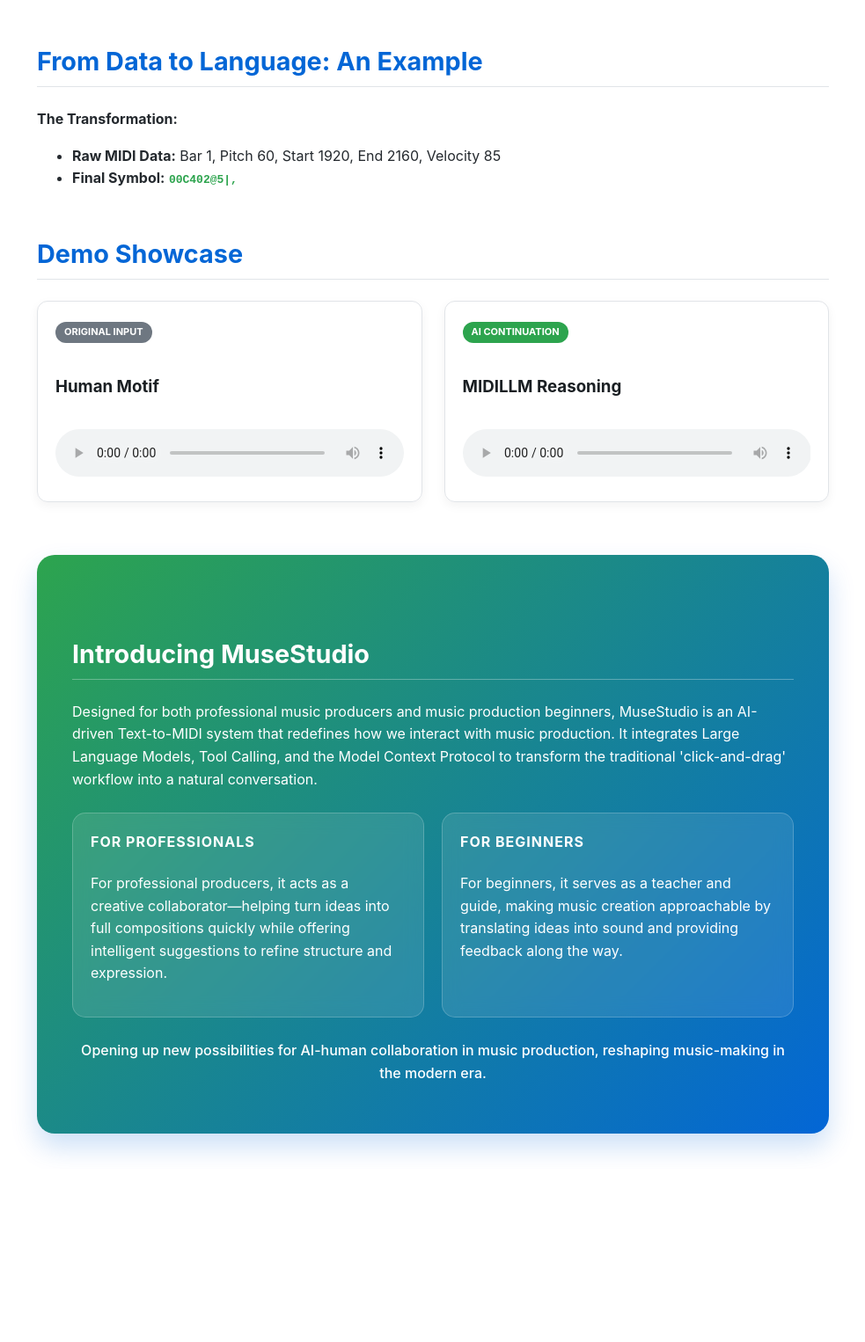
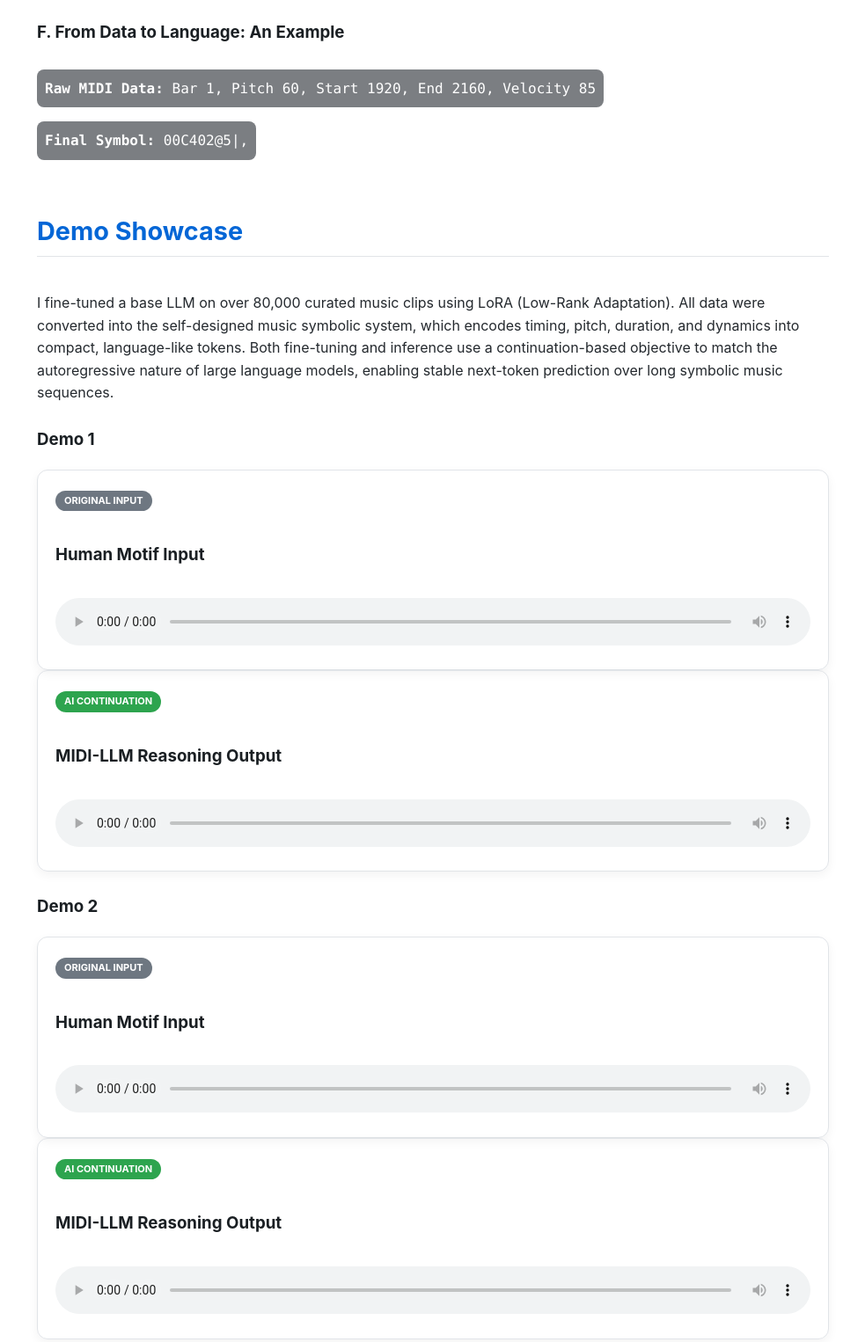
Before and after one commit to CaitlynGao/MIDI-LLM-Fine-Tuning, a plain HTML site: page index.html in a window 1280 px wide. Shown: the part 2240-3766 px from the top of the page at 88% size, without its empty margins (148-1131 px from the left). Before the commit the page ends 3569 px from the top, so only its background shows below. Drawn offline with Linux system fonts and the light colour scheme.

Commit message:
Update index.html

```diff
--- a/index.html
+++ b/index.html
@@ -1,3 +1,4 @@
+
 <!DOCTYPE html>
 <html lang="en">
 <head>
@@ -152,30 +153,46 @@
         <h3>E. Barlines</h3>
         <p>By the end of a measure, all notes are arranged and closed with a measure marker (|,).</p>
 
-    </div>
-
-
-
-    <div class="section-block">
-        <h2>From Data to Language: An Example</h2>
-        <p><strong>The Transformation:</strong></p>
-        <ul>
-            <li><strong>Raw MIDI Data:</strong> Bar 1, Pitch 60, Start 1920, End 2160, Velocity 85</li>
-            <li><strong>Final Symbol:</strong> <code style="color: var(--secondary); font-weight: bold;">00C402@5|,</code></li>
-        </ul>
+        <h3>F. From Data to Language: An Example</h3>
+        <div class="symbol-callout">
+            <strong>Raw MIDI Data:</strong>
+            Bar 1, Pitch 60, Start 1920, End 2160, Velocity 85
+        </div>
+        <br>
+        <div class="symbol-callout">
+            <strong>Final Symbol:</strong>
+            00C402@5|,
+        </div>
     </div>
 
     <h2>Demo Showcase</h2>
     <div class="demo-section">
+        </div>
+            <p>I fine-tuned a base LLM on over 80,000 curated music clips using LoRA (Low-Rank Adaptation). All data were converted into the self-designed music symbolic system, which encodes timing, pitch, duration, and dynamics into compact, language-like tokens. Both fine-tuning and inference use a continuation-based objective to match the autoregressive nature of large language models, enabling stable next-token prediction over long symbolic music sequences.</p>
+         </div>
+        </div>
+            <h3>Demo 1</h3>
+        </div>
         <div class="demo-card">
             <span class="tag tag-input">Original Input</span>
-            <h3>Human Motif</h3>
-            <audio controls><source src="audio/input.mp3" type="audio/mpeg"></audio>
+            <h3>Human Motif Input</h3>
+            <audio controls><source src="/Users/gaojiaying/dataprocess/output_result_2.wav" type="audio/mpeg"></audio>
         </div>
         <div class="demo-card">
             <span class="tag tag-ai">AI Continuation</span>
-            <h3>MIDILLM Reasoning</h3>
-            <audio controls><source src="audio/output.mp3" type="audio/mpeg"></audio>
+            <h3>MIDI-LLM Reasoning Output</h3>
+            <audio controls><source src="/Users/gaojiaying/dataprocess/output_result_3.wav" type="audio/mpeg"></audio>
+        </div>
+        <h3>Demo 2</h3>
+        <div class="demo-card">
+            <span class="tag tag-input">Original Input</span>
+            <h3>Human Motif Input</h3>
+            <audio controls><source src="/Users/gaojiaying/dataprocess/output_result.wav" type="audio/mpeg"></audio>
+        </div>
+        <div class="demo-card">
+            <span class="tag tag-ai">AI Continuation</span>
+            <h3>MIDI-LLM Reasoning Output</h3>
+            <audio controls><source src="/Users/gaojiaying/dataprocess/output_result_2.wav" type="audio/mpeg"></audio>
         </div>
     </div>
 
```
